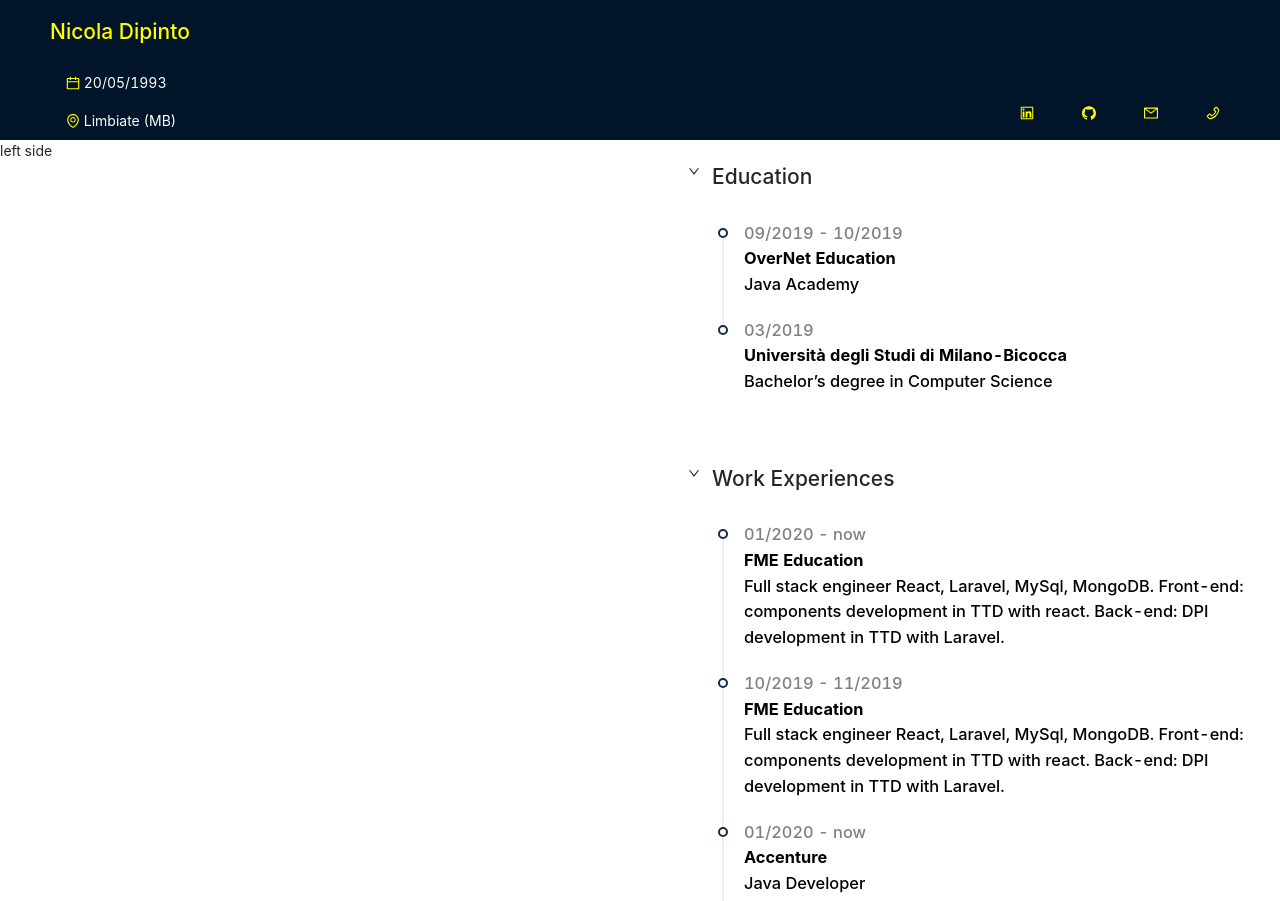
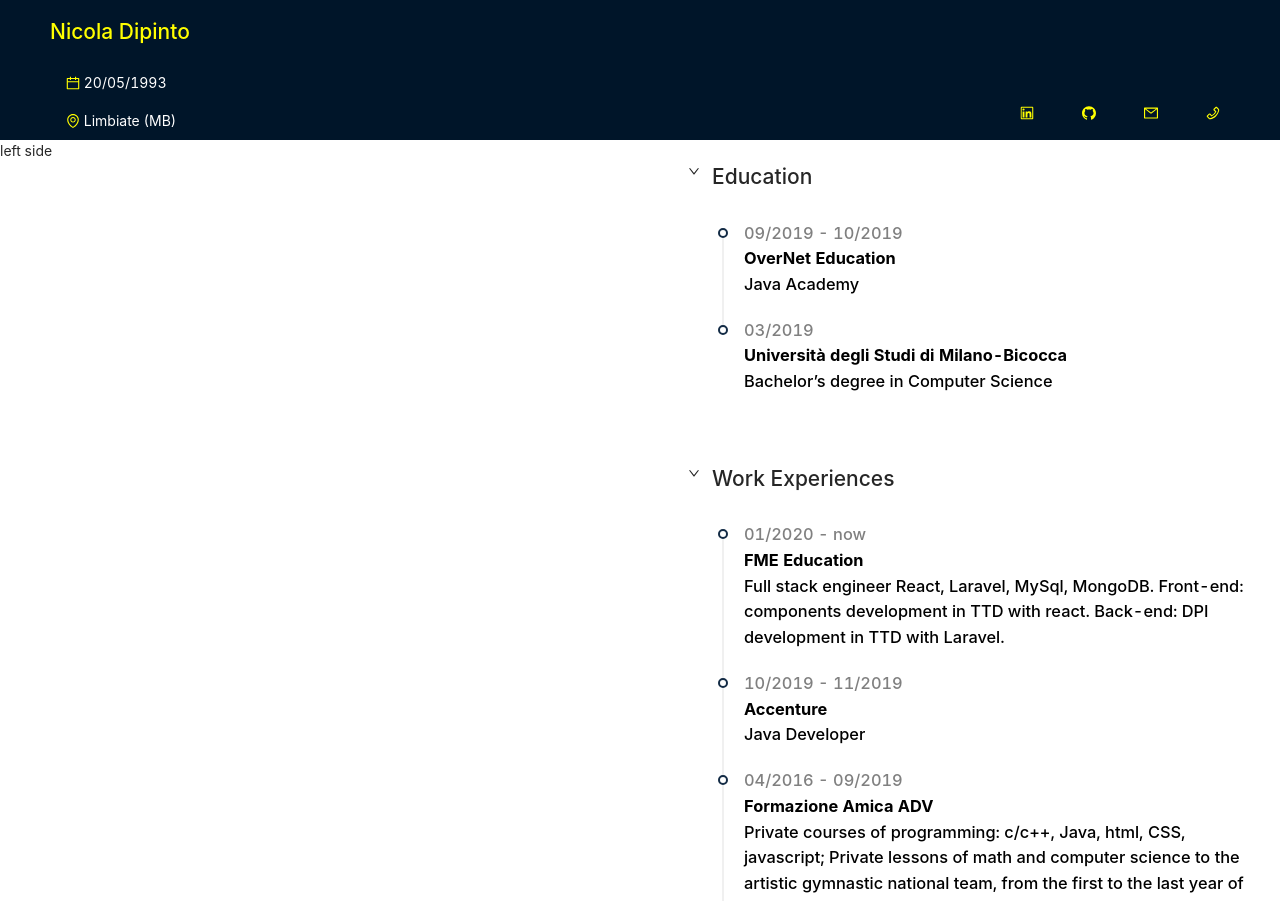
Before and after one commit to NicolaDipintoDev/cv.assignment, a React (Create React App) app in the folder cv-assignment/: page / in a window 1280 px wide. Shown: the top 901 px of the page. Built offline with nearby package versions, Linux system fonts and the light colour scheme.

Commit message:
fix missPrints

```diff
--- a/cv-assignment/src/components/Content/container/rightSide/constants/constants.js
+++ b/cv-assignment/src/components/Content/container/rightSide/constants/constants.js
@@ -27,14 +27,6 @@
     },
     {
       date: "10/2019 - 11/2019",
-      title: "FME Education",
-      description: `Full stack engineer
-          React, Laravel, MySql, MongoDB.
-          Front-end: components development in TTD with react.
-          Back-end: DPI development in TTD with Laravel.`
-    },
-    {
-      date: "01/2020 - now",
       title: "Accenture",
       description: "Java Developer"
     },
```
